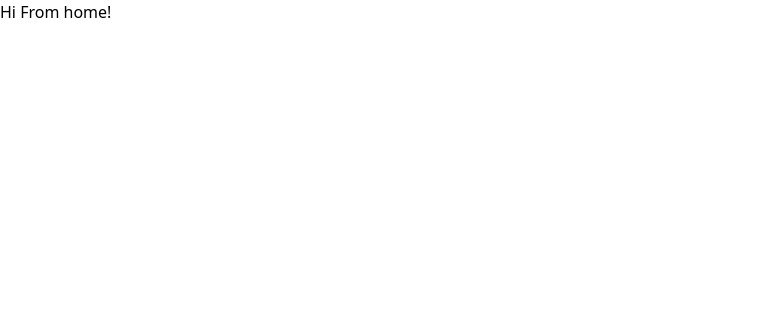
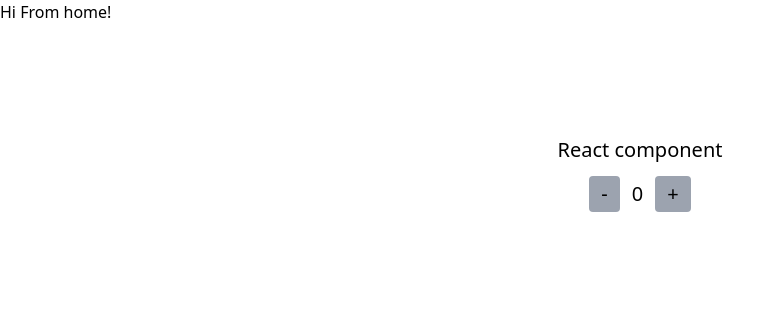
Before and after one commit to PedroMtz8/astro-blog, an Astro site: page / in a window 1280 px wide. Shown: the whole page, without its empty margins (0-784 px from the left). Built offline with nearby package versions, Linux system fonts and the light colour scheme; Astro itself is replaced by a stand-in of ours.

Commit message:
adding new component and react

```diff
--- a/astro.config.mjs
+++ b/astro.config.mjs
@@ -1,8 +1,9 @@
 import { defineConfig } from 'astro/config';
+import tailwind from "@astrojs/tailwind";
 
-import tailwind from "@astrojs/tailwind";
+import react from "@astrojs/react";
 
 // https://astro.build/config
 export default defineConfig({
-  integrations: [tailwind()]
+  integrations: [tailwind(), react()]
 });
--- a/package.json
+++ b/package.json
@@ -11,8 +11,13 @@
     "astro": "astro"
   },
   "dependencies": {
+    "@astrojs/react": "^2.2.1",
     "@astrojs/tailwind": "^4.0.0",
+    "@types/react": "^18.2.17",
+    "@types/react-dom": "^18.2.7",
     "astro": "^2.9.6",
+    "react": "^18.2.0",
+    "react-dom": "^18.2.0",
     "tailwindcss": "^3.3.3"
   }
 }
--- a/src/Layouts/MainLayout.astro
+++ b/src/Layouts/MainLayout.astro
@@ -3,7 +3,6 @@ import MainHead from './MainHead.astro';
 
 const title = 'My Astro Blog'
 const description = 'My first web blogs with astro'
-
 ---
 
 <html lang="en">
--- /dev/null
+++ b/src/ReactComponents/Example.tsx
@@ -0,0 +1,27 @@
+import { useState } from 'react'
+
+export default function Example(){
+  const [counter, setCounter] = useState(0)
+  return (
+    <div className="w-full flex flex-col gap-3 min-h-[300px] justify-center items-center text-xl " >
+      <h3>React component</h3>
+      <div className='flex gap-3 items-center ' >
+        <button
+          className='px-3 py-1 bg-gray-400 rounded hover:bg-gray-300 '
+          onClick={() => {
+            setCounter(counter - 1)
+          }}
+        >-</button>
+        <div>{counter}</div>
+        <button
+          className='px-3 py-1 bg-gray-400 hover:bg-gray-300 rounded'
+          onClick={() => {
+            setCounter(counter + 1)
+          }}
+        >+
+        </button>
+      </div>
+
+    </div>
+  )
+}
--- a/src/pages/about.astro
+++ b/src/pages/about.astro
@@ -1,9 +1,6 @@
 ---
 import MainLayout from '../Layouts/MainLayout.astro';
-
 ---
-
-
 
 <MainLayout title='About' description='About page' >
   <h1>Hi from about</h1>
--- a/src/pages/index.astro
+++ b/src/pages/index.astro
@@ -1,10 +1,9 @@
 ---
 import MainLayout from '../Layouts/MainLayout.astro';
-
+import Example from '../ReactComponents/Example.tsx'
 ---
-
-
 
 <MainLayout title='Astro' >
   <h1>Hi From home!</h1>
+  <Example client:load />
 </MainLayout>
```
Also changed, not shown: tsconfig.json (+6 -1 lines), 1 other file.
